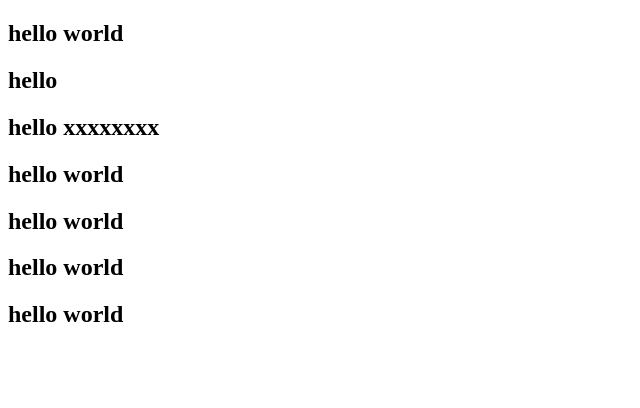
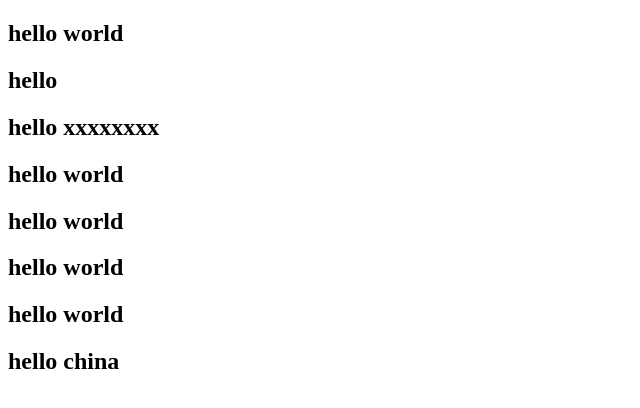
Before and after one commit to xyf-111/testdemo, a plain HTML site: page index.html in a window 1280 px wide. Shown: the whole page, without its empty margins (0-640 px from the left). Drawn offline with Linux system fonts and the light colour scheme.

Commit message:
这是第六次提交

```diff
--- a/index.html
+++ b/index.html
@@ -17,5 +17,6 @@
     <h2>hello world</h2>
     <h2>hello world</h2>
     <h2>hello world</h2>
+    <h2>hello china</h2>
 </body>
 </html>
```
Also changed, not shown: 1 other file.
